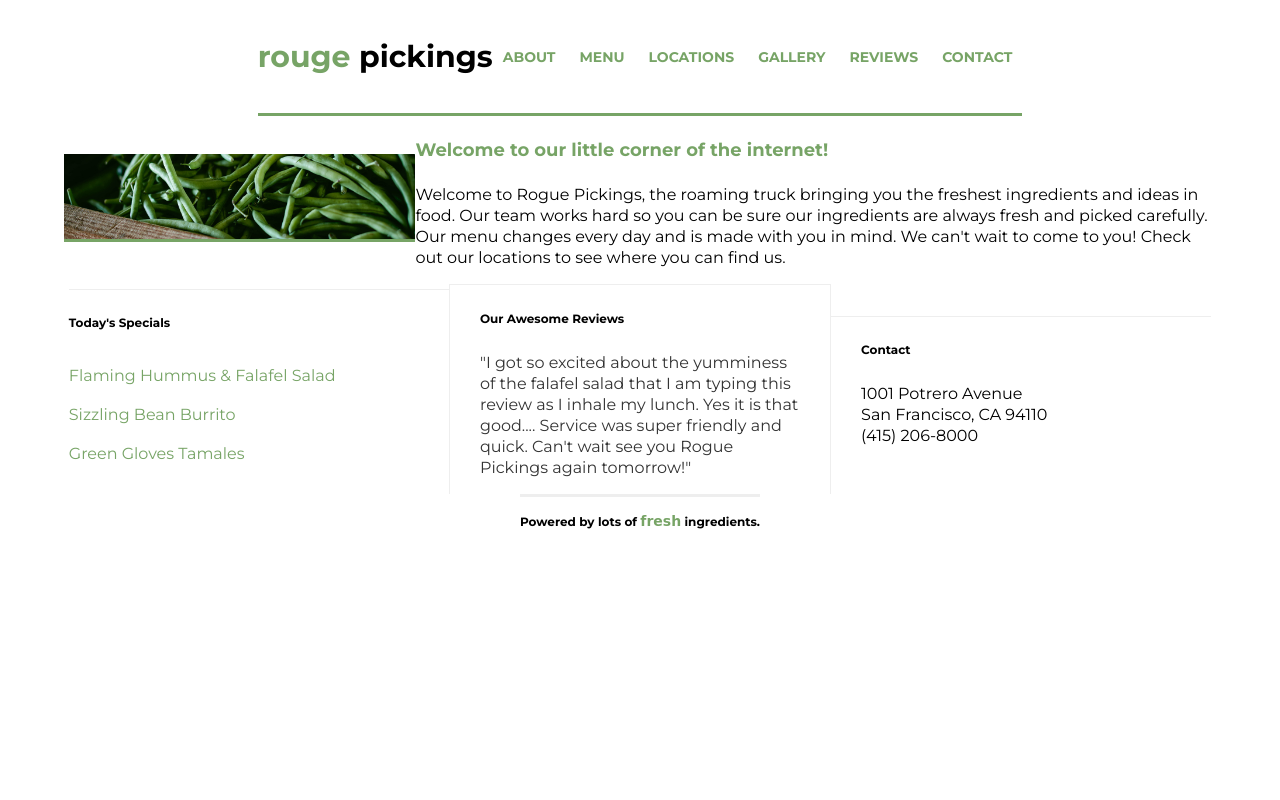
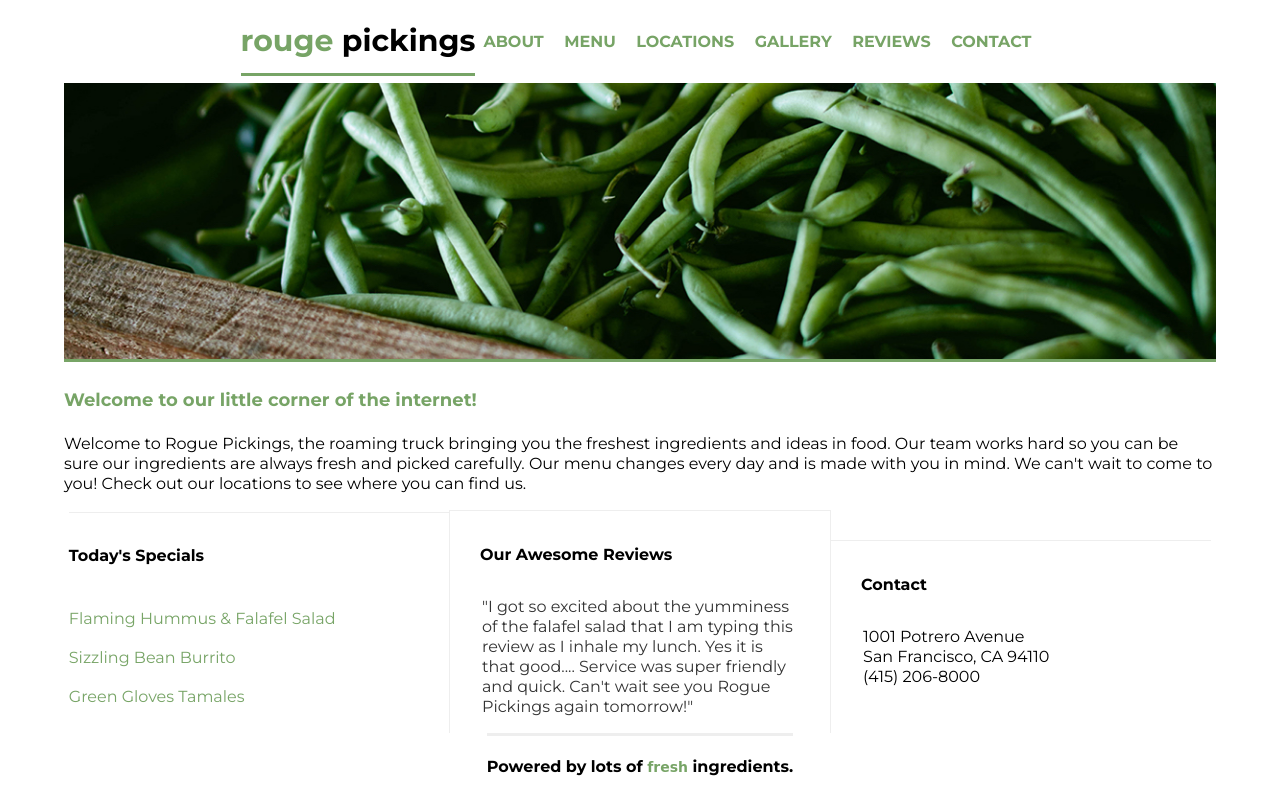
Before and after one commit to FrankieCH10/Rouge-Pickings, a plain HTML site: page index.html in a window 1280 px wide. Drawn offline with Linux system fonts and the light colour scheme; a web font is replaced by a local one.

Commit message:
Update main.css

```diff
--- a/css/main.css
+++ b/css/main.css
@@ -11,11 +11,12 @@ body {
 
 .container {
   max-width: 1200px;
-  width: 90%;
+  width:90%;
   display: flex;
   justify-content: center;
   align-items: center;
   flex-flow: row wrap;
+  margin: 0 auto;
 }
 }
 
@@ -28,43 +29,45 @@ h4 {
 	font-weight: 700;
 }
 h1 {
-	font-size: 30px;
+	font-size: 1.873em;
 }
 h2 {
-    font-size: 24px;
+    font-size: 1.5em;
 }
 h3 {
-	font-size: 18px;
+	font-size: 1.125em;
 }
 h4 {
-	font-size: 12px;
+	font-size: 1em;
 }
 
 p {
-	font-size: 14px;
-	line-height: 21px;
-    padding: 0 30px;
+	font-size: 1em;
+	line-height: 1.25em;
+  padding: 0 2em;
 }
 
 /*The widths are in a percentage!*/
 header {
-	border-bottom: 3px solid #77a466;
 	margin: 0 auto;
 	display: flex;
   justify-content: center;
   align-items: center;
+  flex-flow: row wrap;
 }
 
 header h1 {
 	margin: 0;
-	padding: 38px 0;
+	padding: 0.5em 0;
+  border-bottom: 3px solid #77a466;
+
 }
 header h1 span {
 	color: #77a466;
 }
 
 header nav {
-	padding: 46px 0;
+	padding: 2em 0;
 }
 header nav ul {
 	margin: 0;
@@ -73,8 +76,8 @@ header nav ul {
 header nav ul li {
 	text-transform: uppercase;
 	font-weight: 700;
-	font-size: 14px;
-	padding: 0 10px;
+	font-size: 1em;
+	padding: 0 0.5em;
 	display: inline;
 }
 header nav ul li a{
@@ -89,6 +92,7 @@ header nav ul li a{
 	display: flex;
   justify-content: center;
   align-items: center;
+  flex-flow: row wrap;
 }
 
 .main-image {
@@ -109,7 +113,7 @@ header nav ul li a{
 }
 .main-title p {
 	padding: 0;
-	font-size: 16px;
+	font-size: 1em;
 }
 
 .section-one,
@@ -121,7 +125,7 @@ header nav ul li a{
 }
 
 .section-one h4 {
-	padding: 10px 0;
+	padding: 0.75em 0;
 }
 
 .section-two {
@@ -131,7 +135,7 @@ header nav ul li a{
 
 .section-two h4,
 .section-three h4 {
-	padding: 10px 30px;
+	padding: 0.75em 1.875em;
 }
 
 .menu {
@@ -145,11 +149,11 @@ header nav ul li a{
 
 .reviews {
 	color: #333;
-	font-size: 16px;
+	font-size: 1em;
 }
 
 .address {
-	font-size: 16px;
+	font-size: 1em;
 }
 
 /*The widths are in a percentage!*/
@@ -160,6 +164,7 @@ footer {
 	display: flex;
   justify-content: center;
   align-items: center;
+  flex-flow: row wrap;
 }
 footer span {
 	font-family: 'Galada', cursive;
```
